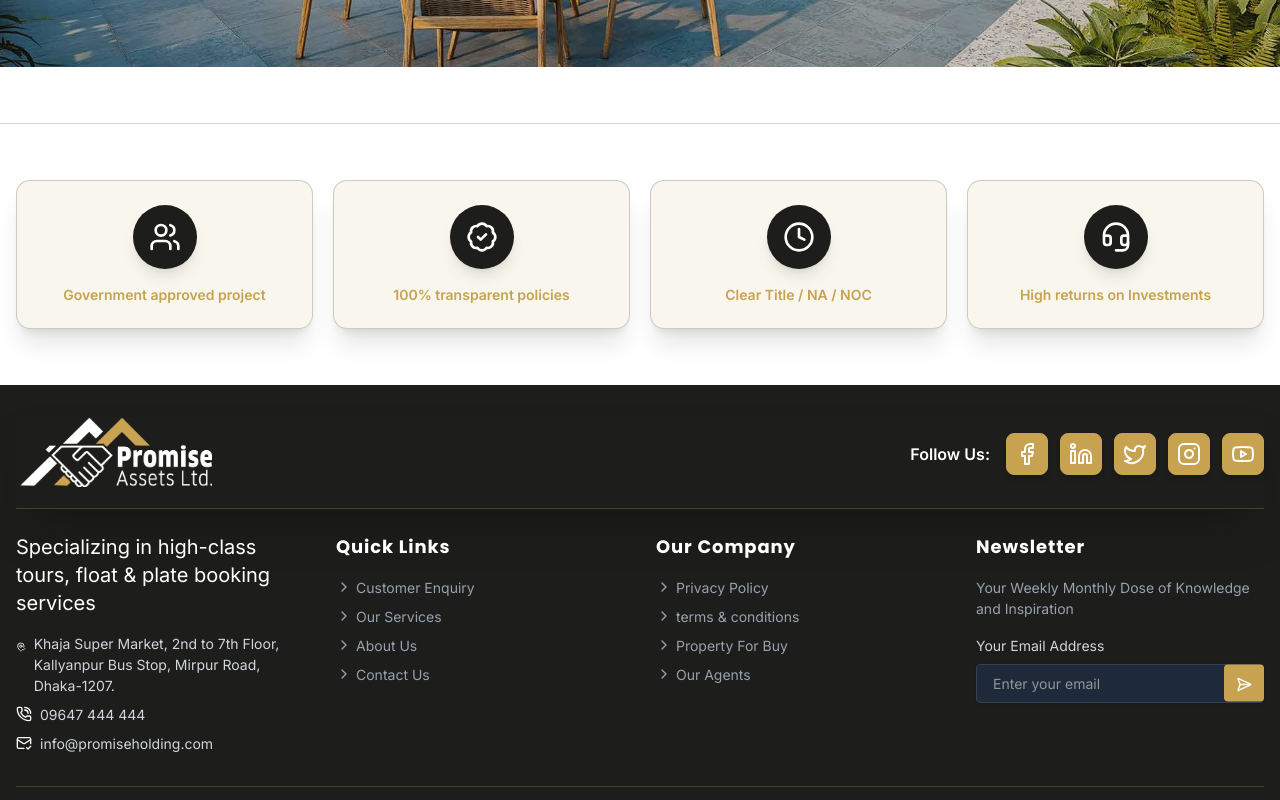
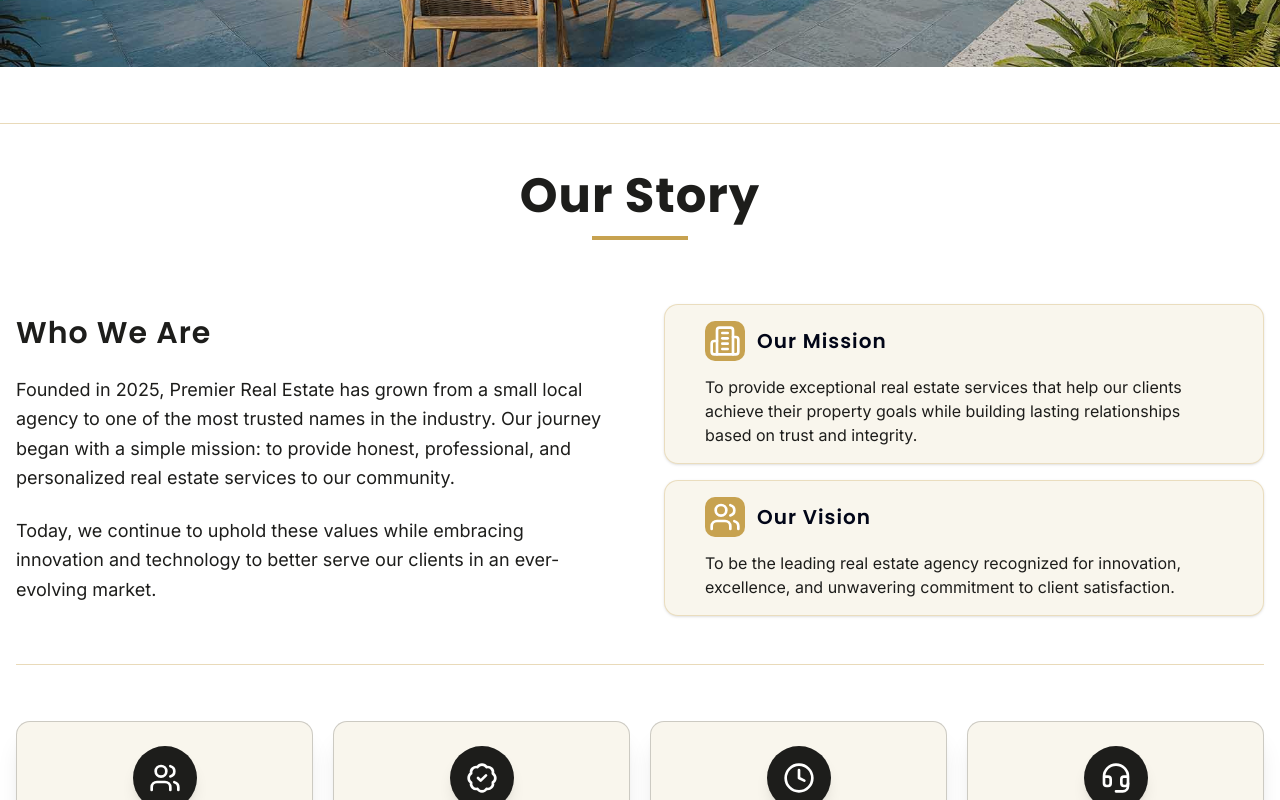
Before and after one commit to FayzulIslamFaisal/promise-holding-properties, a Next.js app: page /about in a window 1280 px wide. Shown: the part 620-1420 px from the top of the page. Built offline with nearby package versions, Linux system fonts and the light colour scheme.

Commit message:
Add OurStory component and integrate it into AboutWrapper

```diff
--- a/src/components/about-page/AboutWrapper.tsx
+++ b/src/components/about-page/AboutWrapper.tsx
@@ -1,9 +1,11 @@
 import AboutBanner from "./AboutBanner"
+import OurStory from "./OurStory"
 
 const AboutWrapper = () => {
   return (
     <>
-    <AboutBanner />
+        <AboutBanner />
+        <OurStory />
     </>
   )
 }
--- /dev/null
+++ b/src/components/about-page/OurStory.tsx
@@ -0,0 +1,99 @@
+import { Card, CardContent, CardHeader, CardTitle } from "@/components/ui/card"
+import { Building2, Users, LucideIcon } from "lucide-react"
+
+// Interfaces
+interface StoryCard {
+  id: number
+  icon: LucideIcon
+  heading: string
+  content: string
+}
+
+interface StoryData {
+  title: string
+  subtitle: string
+  description: string[]
+  cards: StoryCard[]
+}
+
+const OurStory: React.FC = () => {
+  const storyData: StoryData = {
+    title: "Our Story",
+    subtitle: "Who We Are",
+    description: [
+      "Founded in 2025, Premier Real Estate has grown from a small local agency to one of the most trusted names in the industry. Our journey began with a simple mission: to provide honest, professional, and personalized real estate services to our community.",
+      "Today, we continue to uphold these values while embracing innovation and technology to better serve our clients in an ever-evolving market."
+    ],
+    cards: [
+      {
+        id: 1,
+        icon: Building2,
+        heading: "Our Mission",
+        content:
+          "To provide exceptional real estate services that help our clients achieve their property goals while building lasting relationships based on trust and integrity.",
+      },
+      {
+        id: 2,
+        icon: Users,
+        heading: "Our Vision",
+        content:
+          "To be the leading real estate agency recognized for innovation, excellence, and unwavering commitment to client satisfaction.",
+      },
+    ],
+  }
+
+  return (
+    <section className="px-4">
+      <div className="container mx-auto py-10 md:py-12 border-b border-[var(--custom-bg-accent)]/40">
+        {/* Title */}
+        <div className="text-center mb-16">
+          <h2 className="text-4xl md:text-5xl font-bold mb-4 text-[var(--custom-text-primary)] dark:text-[var(--custom-text-white)]">
+            {storyData.title}
+          </h2>
+          <div className="w-24 h-1 bg-[var(--custom-text-secondary)] mx-auto "></div>
+        </div>
+
+        <div className="grid md:grid-cols-2 gap-12 items-center">
+          {/* Left side */}
+          <div>
+            <h3 className="text-2xl md:text-3xl font-semibold mb-6 text-[var(--custom-text-primary)] dark:text-[var(--custom-text-white)]">
+              {storyData.subtitle}
+            </h3>
+            {storyData.description.map((para, index) => (
+              <p
+                key={index}
+                className="text-lg leading-relaxed text-[var(--custom-text-primary)] dark:text-[var(--custom-text-white)] mb-6 last:mb-0"
+              >
+                {para}
+              </p>
+            ))}
+          </div>
+
+          {/* Right side - Cards */}
+          <div className="space-y-4">
+            {storyData.cards.map((card) => (
+              <Card
+                key={card.id}
+                className="p-4 gap-2 bg-[var(--custom-bg-accent)]/10 hover:bg-[var(--custom-bg-accent)]/20 dark:bg-[var(--custom-bg-primary)] border border-[var(--custom-bg-accent)]/30 dark:border-[var(--custom-bg-accent)]/20 shadow-sm hover:shadow-md transition-shadow duration-200"
+              >
+                <CardHeader className="pb-0">
+                  <CardTitle className="flex items-center gap-3">
+                    <card.icon className="h-10 w-10 text-[var(--custom-text-white)] bg-[var(--custom-bg-accent)] p-1 rounded-lg" />
+                    <h3 className="text-xl capitalize font-semibold">{card.heading}</h3>
+                  </CardTitle>
+                </CardHeader>
+                <CardContent>
+                  <p className="text-[var(--custom-text-primary)] text-base dark:text-[var(--custom-text-white)]">
+                    {card.content}
+                  </p>
+                </CardContent>
+              </Card>
+            ))}
+          </div>
+        </div>
+      </div>
+    </section>
+  )
+}
+
+export default OurStory
```
